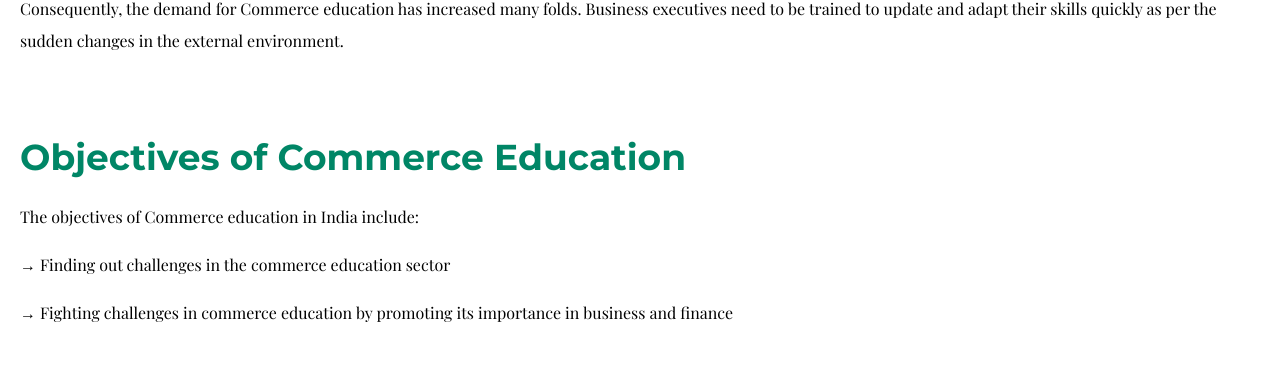
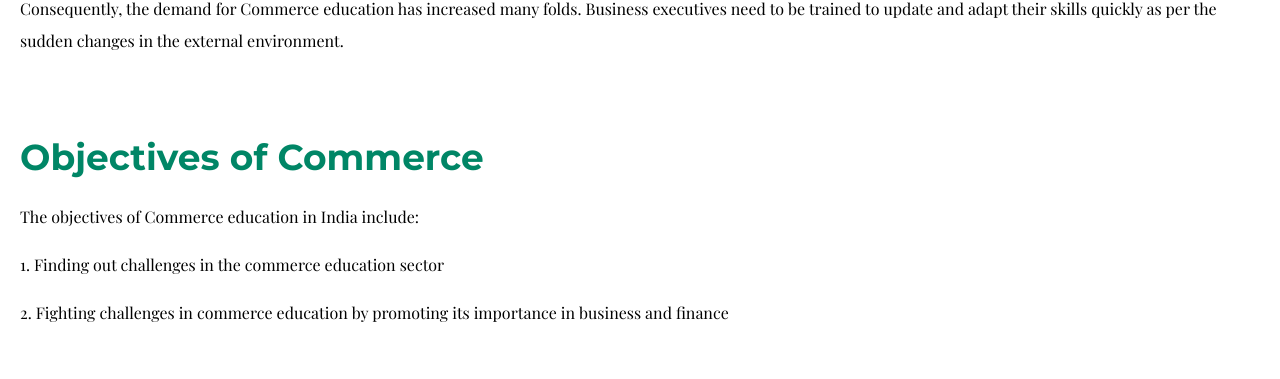
Before and after one commit to ani-24/pacecommerce, a Next.js app: page /about in a window 1280 px wide. Shown: the part 1583-1962 px from the top of the page. Built offline with nearby package versions, Linux system fonts and the light colour scheme.

Commit message:
change last section of about page

```diff
--- a/pages/about.js
+++ b/pages/about.js
@@ -51,11 +51,11 @@ const sections = [
     ],
   },
   {
-    title: "Objectives of Commerce Education",
+    title: "Objectives of Commerce",
     text: [
       `The objectives of Commerce education in India include:`,
-      `→  Finding out challenges in the commerce education sector`,
-      `→  Fighting challenges in commerce education by promoting its importance in business and finance`,
+      `1. Finding out challenges in the commerce education sector`,
+      `2. Fighting challenges in commerce education by promoting its importance in business and finance`,
     ],
   },
 ];
```
